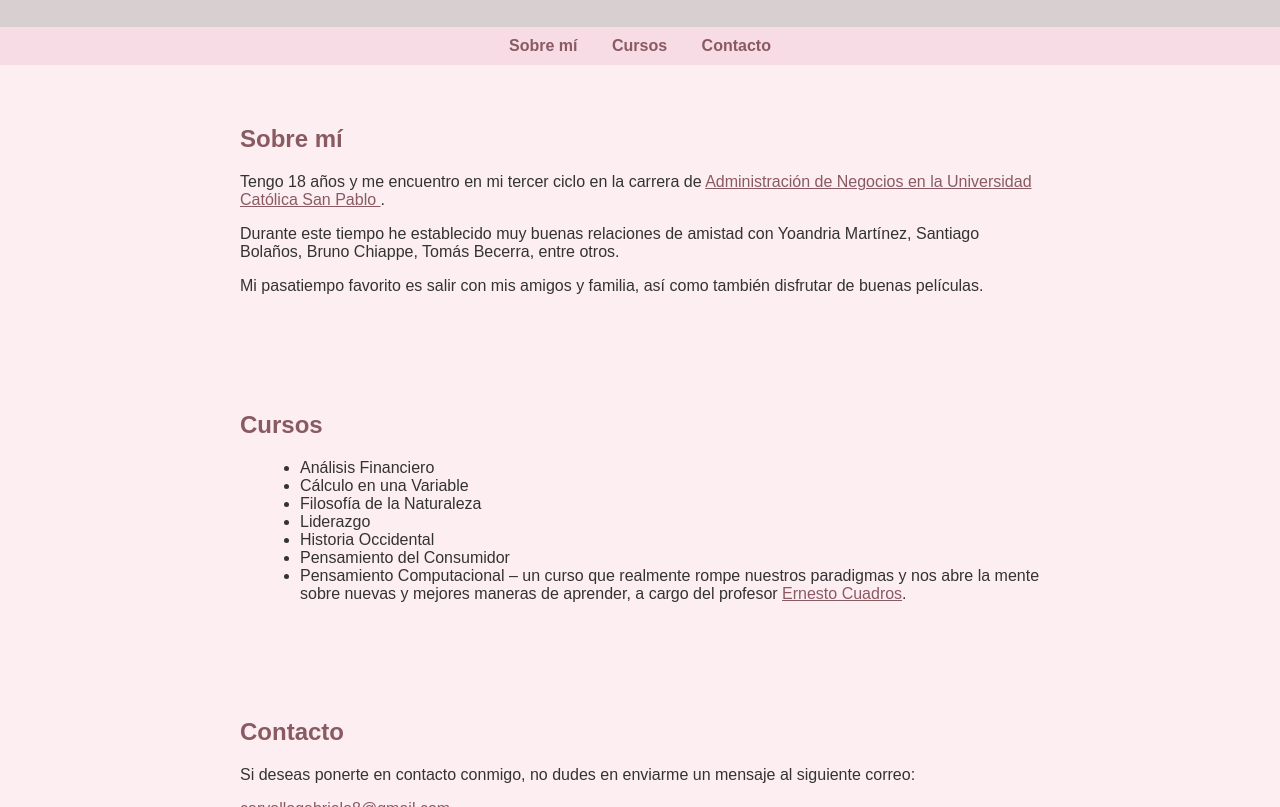
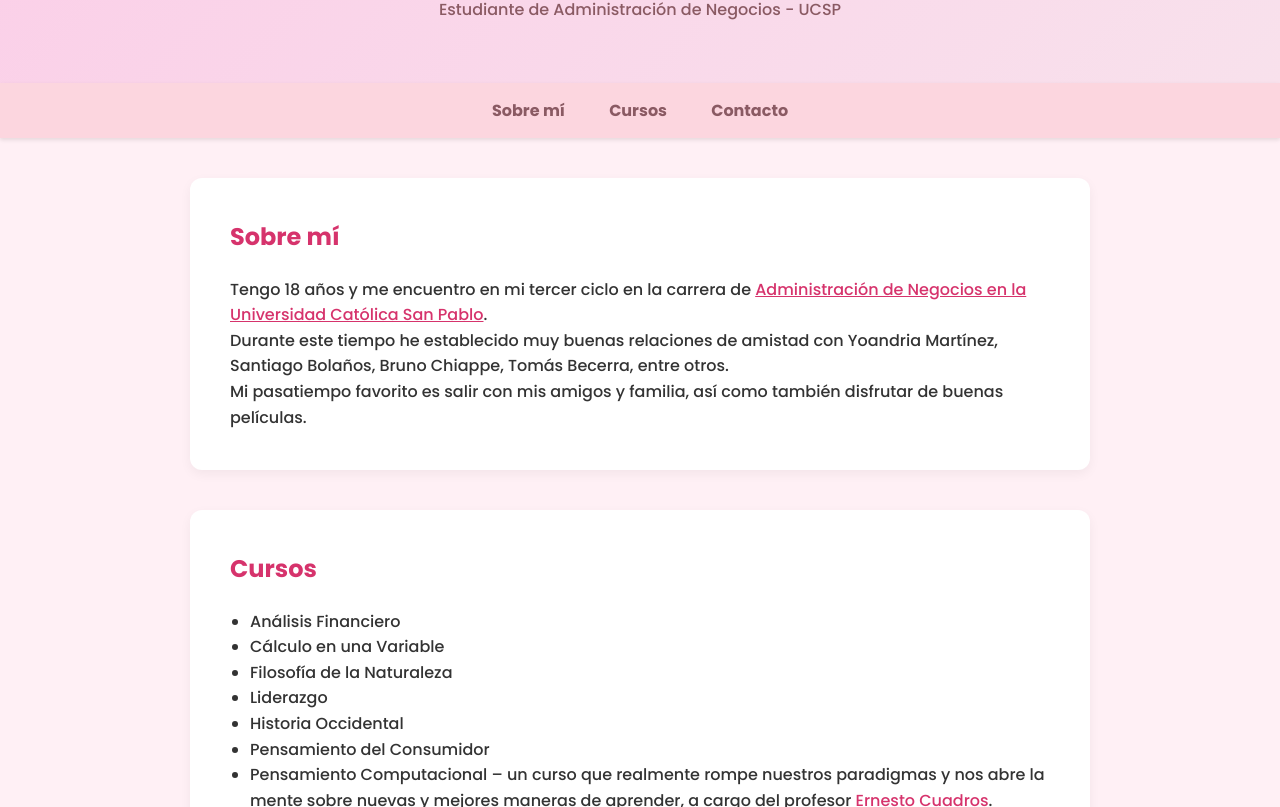
Before and after one commit to gabrielacarvallo/Pagina-web-Gabriela-Carvallo, a plain HTML site: page index.html in a window 1280 px wide. Shown: the part 127-934 px from the top of the page. Drawn offline with Linux system fonts and the light colour scheme.

Commit message:
Add files via upload

```diff
--- a/index.html
+++ b/index.html
@@ -2,68 +2,90 @@
 <html lang="es">
 <head>
   <meta charset="UTF-8">
-    <title>Gabriela Carvallo - Estudiante de Administración UCSP</title>
-    <meta name="description" content="Página personal de Gabriela Carvallo, estudiante de Administración de Negocios en la UCSP. Información, cursos y contacto.">
-    <meta name="keywords" content="Gabriela Carvallo, administración, UCSP, estudiante, contacto, pensamiento computacional, Ernesto Cuadros">
+  <meta name="viewport" content="width=device-width, initial-scale=1.0">
+  <title>Gabriela Carvallo - Administración UCSP</title>
+  <meta name="description" content="Página personal de Gabriela Carvallo, estudiante de Administración de Negocios en la UCSP.">
   <meta name="author" content="Gabriela Carvallo">
+  <link href="https://fonts.googleapis.com/css2?family=Poppins:wght@300;500;700&display=swap" rel="stylesheet">
   <style>
+    * {
+      margin: 0;
+      padding: 0;
+      box-sizing: border-box;
+    }
+
     body {
-            font-family: Arial, sans-serif;
-            margin: 0;
-            background-color: #fceef1; /* rosa pastel */
+      font-family: 'Poppins', sans-serif;
+      background-color: #fff0f5;
       color: #333;
+      line-height: 1.6;
     }
 
     header {
-            background-color: #d8cfd0; /* gris claro */
-            padding: 20px;
+      background: linear-gradient(135deg, #fbcfe8, #f8e1ec);
+      color: #8a5a63;
+      padding: 60px 20px;
       text-align: center;
     }
 
+    header h1 {
+      font-size: 2.5em;
+    }
+
     nav {
-            background-color: #f7dce5; /* rosa claro */
-            padding: 10px 0;
+      background-color: #fcd6df;
+      padding: 15px 0;
       text-align: center;
       position: sticky;
       top: 0;
-            z-index: 1000;
+      z-index: 999;
+      box-shadow: 0 2px 4px rgba(0,0,0,0.1);
     }
 
     nav a {
-            margin: 0 15px;
+      margin: 0 20px;
       text-decoration: none;
-            color: #8a5a63; /* rosa oscuro */
-            font-weight: bold;
+      color: #8a5a63;
+      font-weight: 600;
+      transition: color 0.3s;
     }
 
     nav a:hover {
-            text-decoration: underline;
+      color: #d6336c;
     }
 
     section {
-            padding: 40px 20px;
-            max-width: 800px;
-            margin: auto;
+      max-width: 900px;
+      margin: 40px auto;
+      background-color: #ffffff;
+      border-radius: 12px;
+      padding: 40px;
+      box-shadow: 0 4px 12px rgba(0,0,0,0.05);
     }
 
-        h2 {
+    section h2 {
+      color: #d6336c;
+      margin-bottom: 20px;
+    }
+
+    ul {
+      padding-left: 20px;
+    }
+
+    footer {
+      background-color: #fcd6df;
+      text-align: center;
+      padding: 20px;
+      margin-top: 40px;
       color: #8a5a63;
     }
 
-        ul {
-            list-style: disc;
-            margin-left: 20px;
+    a {
+      color: #d6336c;
     }
 
-        footer {
-            background-color: #d8cfd0;
-            text-align: center;
-            padding: 20px;
-            margin-top: 40px;
-        }
-
-        a {
-            color: #8a5a63;
+    a:hover {
+      text-decoration: underline;
     }
   </style>
 </head>
@@ -71,7 +93,7 @@
 
   <header>
     <h1>Gabriela Fabiana Carvallo Chonate</h1>
-        <p>Estudiante de Administración de Negocios</p>
+    <p>Estudiante de Administración de Negocios - UCSP</p>
   </header>
 
   <nav>
@@ -82,19 +104,11 @@
 
   <section id="sobre-mi">
     <h2>Sobre mí</h2>
-        <p>
-            Tengo 18 años y me encuentro en mi tercer ciclo en la carrera de
-            <a href="https://ucsp.edu.pe/carreras/administracion-negocios/" target="_blank">
-                Administración de Negocios en la Universidad Católica San Pablo
-            </a>.
+    <p>Tengo 18 años y me encuentro en mi tercer ciclo en la carrera de
+      <a href="https://ucsp.edu.pe/carreras/administracion-negocios/" target="_blank">Administración de Negocios en la Universidad Católica San Pablo</a>.
     </p>
-        <p>
-            Durante este tiempo he establecido muy buenas relaciones de amistad con
-            Yoandria Martínez, Santiago Bolaños, Bruno Chiappe, Tomás Becerra, entre otros.
-        </p>
-        <p>
-            Mi pasatiempo favorito es salir con mis amigos y familia, así como también disfrutar de buenas películas.
-        </p>
+    <p>Durante este tiempo he establecido muy buenas relaciones de amistad con Yoandria Martínez, Santiago Bolaños, Bruno Chiappe, Tomás Becerra, entre otros.</p>
+    <p>Mi pasatiempo favorito es salir con mis amigos y familia, así como también disfrutar de buenas películas.</p>
   </section>
 
   <section id="cursos">
@@ -106,22 +120,14 @@
       <li>Liderazgo</li>
       <li>Historia Occidental</li>
       <li>Pensamiento del Consumidor</li>
-            <li>
-                Pensamiento Computacional – un curso que realmente rompe nuestros paradigmas y nos abre la mente
-                sobre nuevas y mejores maneras de aprender, a cargo del profesor
-                <a href="https://www.linkedin.com/in/ecuadrosv/" target="_blank">Ernesto Cuadros</a>.
-            </li>
+      <li>Pensamiento Computacional – un curso que realmente rompe nuestros paradigmas y nos abre la mente sobre nuevas y mejores maneras de aprender, a cargo del profesor <a href="https://www.linkedin.com/in/ecuadrosv/" target="_blank">Ernesto Cuadros</a>.</li>
     </ul>
   </section>
 
   <section id="contacto">
     <h2>Contacto</h2>
     <p>Si deseas ponerte en contacto conmigo, no dudes en enviarme un mensaje al siguiente correo:</p>
-        <p>
-            <a href="mailto:carvallogabriela8@gmail.com">
-                carvallogabriela8@gmail.com
-            </a>
-        </p>
+    <p><a href="mailto:carvallogabriela8@gmail.com">carvallogabriela8@gmail.com</a></p>
   </section>
 
   <footer>
```
Lines whose indentation alone changed are shown as unchanged.
